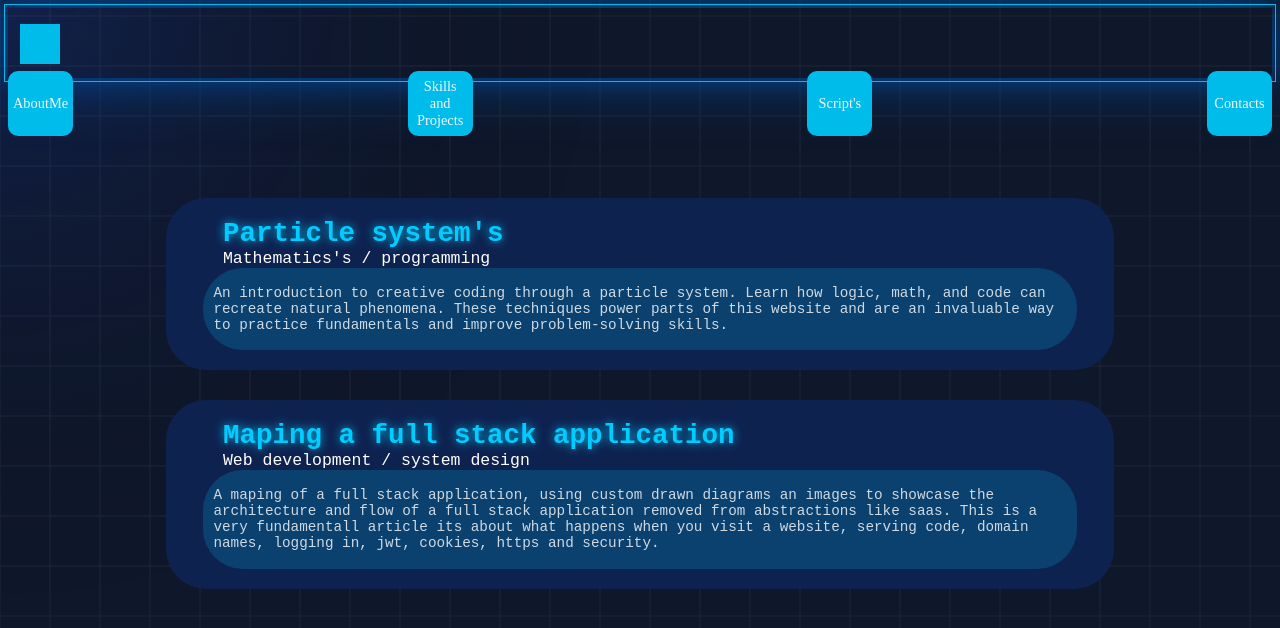
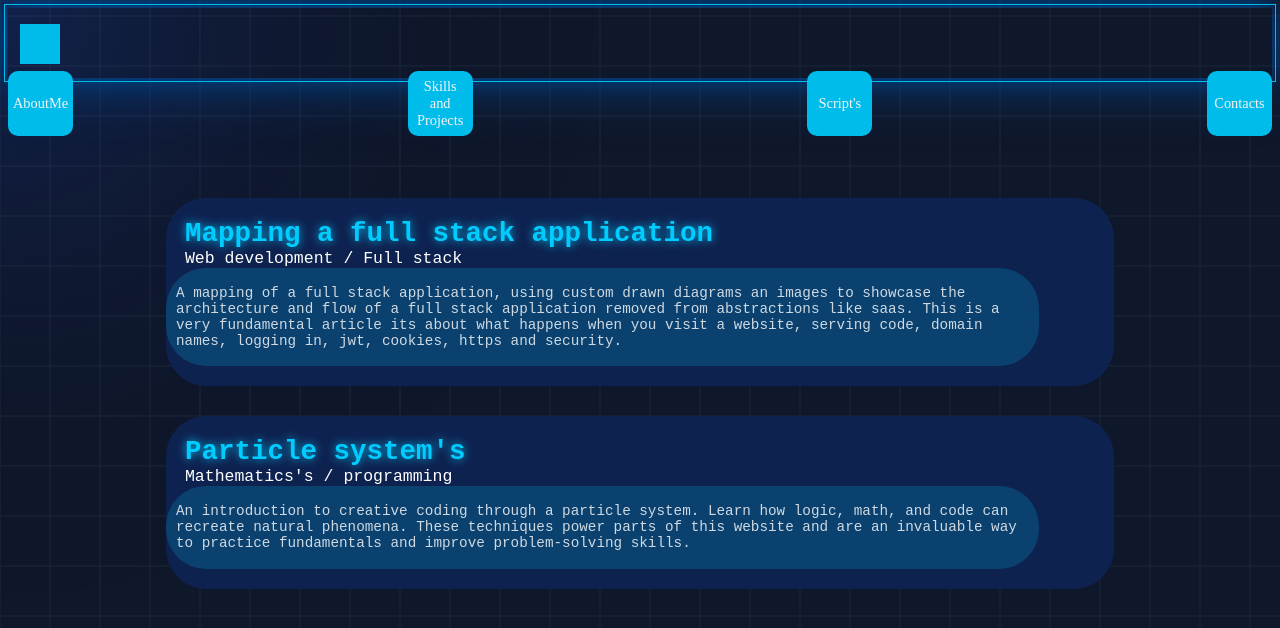
Before and after one commit to TheHeartstriker/Portfolio, a React (Vite) app in the folder Portfolio/: page /scriptorium in a window 1280 px wide. Shown: the top 628 px of the page. Built offline with nearby package versions, Linux system fonts and the light colour scheme; a web font is replaced by a local one.

Commit message:
Complete
The article is ready and I did some css changes

```diff
--- a/Portfolio/src/components/scriptorium/index.jsx
+++ b/Portfolio/src/components/scriptorium/index.jsx
@@ -44,11 +44,17 @@ function articleChecker(item) {
               </code>
             );
           },
+          a: ({ node, ...props }) => (
+            <a {...props} target="_blank" rel="noopener noreferrer">
+              {props.children}
+            </a>
+          ),
         }}
       >
         {item}
       </ReactMarkdown>
     );
+
     //
     // Check if we are a React component
     //
--- a/Portfolio/src/pages/scriptorium/articles/article2.js
+++ b/Portfolio/src/pages/scriptorium/articles/article2.js
@@ -114,11 +114,14 @@ So an abstraction? That’s light work. If you understand this stuff, maybe impl
 
 ## Conclusion
 I hope you gained something from this article and learned something new. Apart from my bad diagram skills, I hope you learned something about how a fullstack application works and how the pieces fit together.
-Regardless, have a good day. I am going to include some resources below for steps that I had trouble with or that I think are important to understand.
+Regardless, have a good day. I am going to include some resources below for steps that I had trouble with or that I think are important to understand and as for some proof two of my
+fullstack apps used a modified version of what I just showed you with an ec2 you can see them in the skills section.
 
 - [Serverless](https://blog.purestorage.com/purely-educational/stateful-vs-stateless-applications-whats-the-difference/)
+- [DNS](https://www.cloudflare.com/learning/dns/what-is-dns/)
+- [TLS/Https](https://www.cloudflare.com/learning/ssl/transport-layer-security-tls/)
+- [JWT](https://jwt.io/introduction/)
 
-- [Code](https://thecodingtrain.com)
 
 
 `;
--- a/Portfolio/src/pages/scriptorium/scriptorium.css
+++ b/Portfolio/src/pages/scriptorium/scriptorium.css
@@ -25,7 +25,7 @@
 .subject-container-article {
   display: flex;
   flex-direction: column;
-  align-items: center;
+  align-items: left;
   justify-content: center;
   width: 75%;
   height: auto;
@@ -44,7 +44,6 @@
 .subjectTextContainerArticle {
   display: flex;
   flex-direction: column;
-  justify-content: center;
   width: 100%;
   height: 40%;
   margin-top: 20px;
@@ -58,7 +57,7 @@
   font-weight: 700;
   z-index: 2;
   margin: 0;
-  margin-left: 6%;
+  margin-left: 2%;
 }
 
 .subjectTextContainerArticle h2 {
@@ -67,7 +66,7 @@
   font-weight: 500;
   z-index: 2;
   margin: 0;
-  margin-left: 6%;
+  margin-left: 2%;
 }
 .subjectDescriptionContainerArticle {
   display: flex;
--- a/Portfolio/src/pages/scriptorium/scriptorium.jsx
+++ b/Portfolio/src/pages/scriptorium/scriptorium.jsx
@@ -41,6 +41,15 @@ function Scriptorium() {
   return (
     <div className="mainScriptoriumContainer">
       <SubjectContainer
+        title="Mapping a full stack application"
+        subject="Web development / Full stack"
+        description="A mapping of a full stack application, using custom drawn diagrams an images to showcase the architecture and flow of a full stack application removed from abstractions like saas. This is a very fundamental article its about what happens when you visit a website, serving code, domain names, logging in, jwt, cookies, https and security."
+        active={activeArts.article2}
+        onClick={handleClick}
+        article={articleArr2}
+        articleName="article2"
+      />
+      <SubjectContainer
         title="Particle system's"
         subject="Mathematics's / programming "
         description="An introduction to creative coding through a particle system. Learn how logic, math, and code can recreate natural phenomena. These techniques power parts of this website and are an invaluable way to practice fundamentals and improve problem-solving skills."
@@ -49,16 +58,6 @@ function Scriptorium() {
         article={articleArr1}
         articleName="article1"
       />
-
-      <SubjectContainer
-        title="Maping a full stack application"
-        subject="Web development / system design"
-        description="A maping of a full stack application, using custom drawn diagrams an images to showcase the architecture and flow of a full stack application removed from abstractions like saas. This is a very fundamentall article its about what happens when you visit a website, serving code, domain names, logging in, jwt, cookies, https and security."
-        active={activeArts.article2}
-        onClick={handleClick}
-        article={articleArr2}
-        articleName="article2"
-      />
     </div>
   );
 }
```
